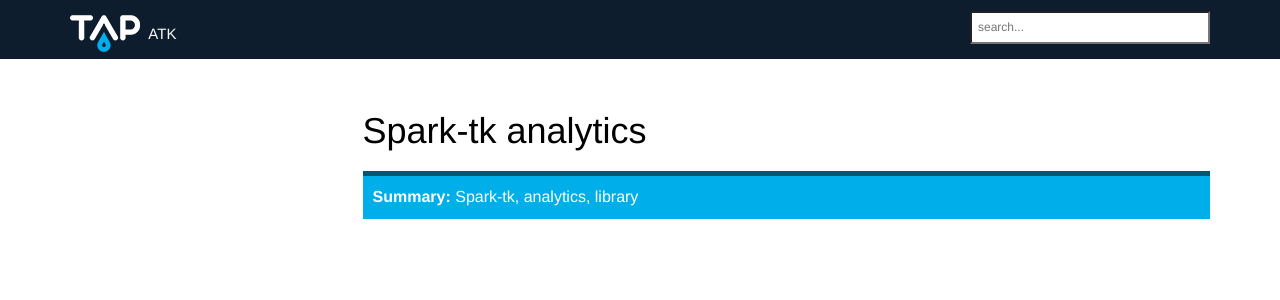
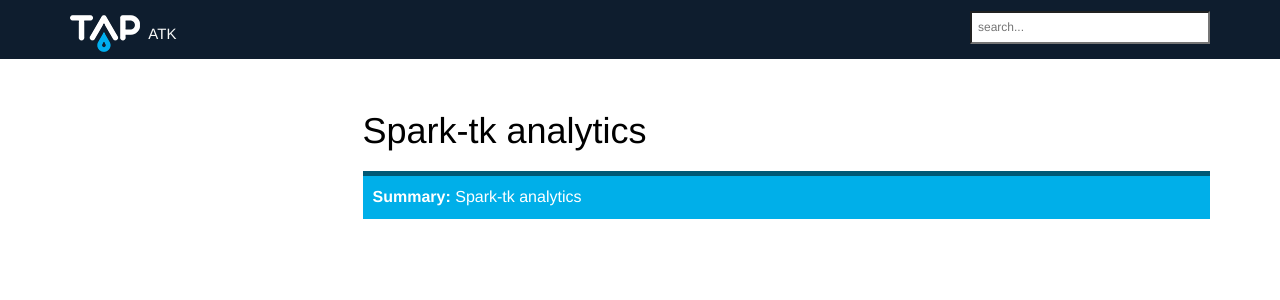
Before and after one commit to Kendralabs/tapanalyticstoolkit.github.io, a Jekyll site: the page built from pages/mydoc/sparktk_landing.md, in a window 1280 px wide. Shown: the top 300 px of the page. Built offline with Jekyll 4.4.1, drawn with Linux system fonts in a browser that asks for light colours; nearby versions of some CDN libraries; comment, search, counter and statistics services are not loaded.

Commit message:
Update sparktk_landing.md

```diff
--- a/pages/mydoc/sparktk_landing.md
+++ b/pages/mydoc/sparktk_landing.md
@@ -1,11 +1,11 @@
 ---
 title: Spark-tk analytics
 keywords: Spark-tk library
-last_updated: 'February, 2017'
+last_updated: 'March, 2017'
 tags:
-  - spark-tk, analytics, library
+  - spark-tk
 summary: >-
-  Spark-tk, analytics, library
+  Spark-tk analytics
 sidebar: mydoc_sidebar
 permalink: sparktk_landing.html
 folder: mydoc
```
